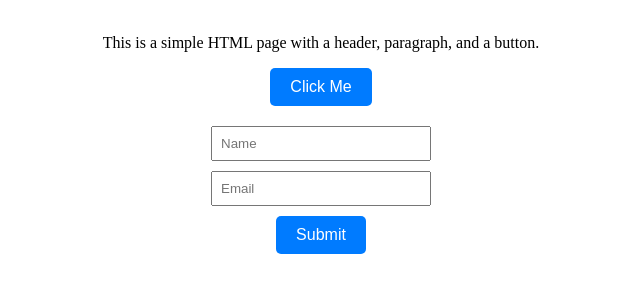
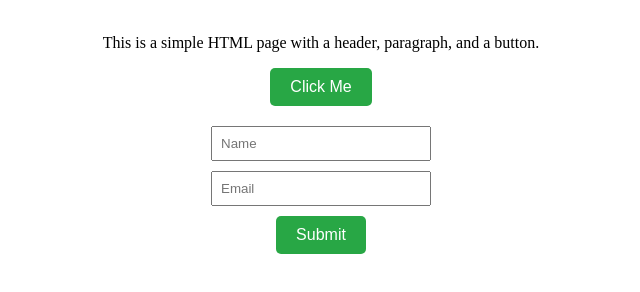
Before and after one commit to dhanachavan/skills-getting-started-with-github-copilot, a plain HTML site: page simple.html in a window 1280 px wide. Shown: the part 296-588 px from the top of the page, without its empty margins (319-959 px from the left). Drawn offline with Linux system fonts and the light colour scheme.

Commit message:
Update button styles for improved visibility and interaction

```diff
--- a/simple.html
+++ b/simple.html
@@ -14,7 +14,7 @@
             margin: 0;
         }
         button {
-            background-color: #007bff;
+            background-color: #28a745; /* green */
             color: white;
             border: none;
             padding: 10px 20px;
@@ -23,7 +23,7 @@
             cursor: pointer;
         }
         button:hover {
-            background-color: #0056b3;
+            background-color: #dc3545; /* red */
         }
         form {
             margin-top: 20px;
```
